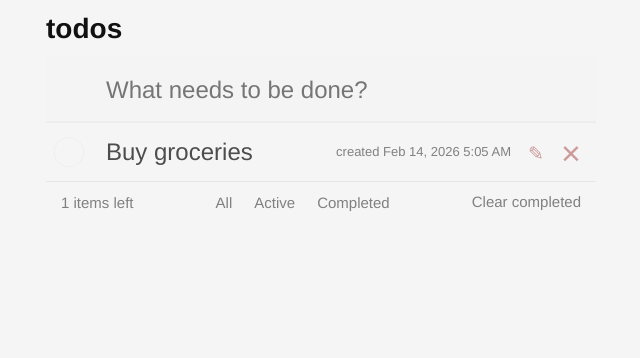
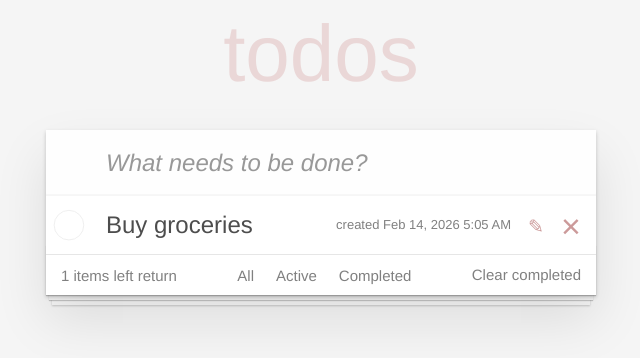
Before and after one commit to MrCat98/todo-list, a React app: page / in a window 1280 px wide. Shown: the top 358 px of the page, without its empty margins (319-959 px from the left). Built offline with nearby package versions, Linux system fonts and the light colour scheme; the HTML template or start-up script is replaced by a standard one.

Commit message:
add count tasks

```diff
--- a/src/App.jsx
+++ b/src/App.jsx
@@ -1,4 +1,4 @@
-import {useState} from 'react'
+import {useState,useMemo} from 'react'
 import Footer from "./component/Footer";
 import NewTaskForm from "./component/NewTaskForm";
 import TaskList from "./component/TaskList";
@@ -33,7 +33,7 @@ import './index.css'
       default:
         return tasks
   }
-})()
+})
 
 
 
@@ -93,31 +93,35 @@ import './index.css'
       )
     }
 
+    const countTasks = useMemo(()=>{
+      return tasks.filter (task => !task.completed).length
 
+
+    },[tasks])
 
 
 
 
   return (
-    <div className="todoApp">
+    <div className="todoapp">
 
     <NewTaskForm
     onAddTask = {onAddTask}
     />
 
     <TaskList
-    tasks = {filterTasks}
+    tasks = {filterTasks()}
     onToggle = {onToggle}
     onEdit = {onEdit}
     onDelete = {onDelete}
     />
 
     <Footer
-    deleteAll ={deleteAll}
-    tasks = {filterTasks}
+    deleteAll = {deleteAll}
+    tasks = {tasks}
     filter= {filterTasks}
-    setFilter={setFilter}
-
+    setFilter= {setFilter}
+    countTasks={countTasks}
     />
     </div>
     );
--- a/src/component/Footer.jsx
+++ b/src/component/Footer.jsx
@@ -3,10 +3,13 @@ import Filter from "./TasksFilter";
 const Footer = ({tasks,
   filter,
     setFilter,
-  deleteAll}) => {
+  deleteAll,
+countTasks}) => {
   return (
       <footer className="footer">
-        <span className="todo-count">1 items left</span>
+        <span className="todo-count">
+          {countTasks} items left return
+        </span>
         <Filter
         tasks = {tasks}
     filter ={filter}
```
